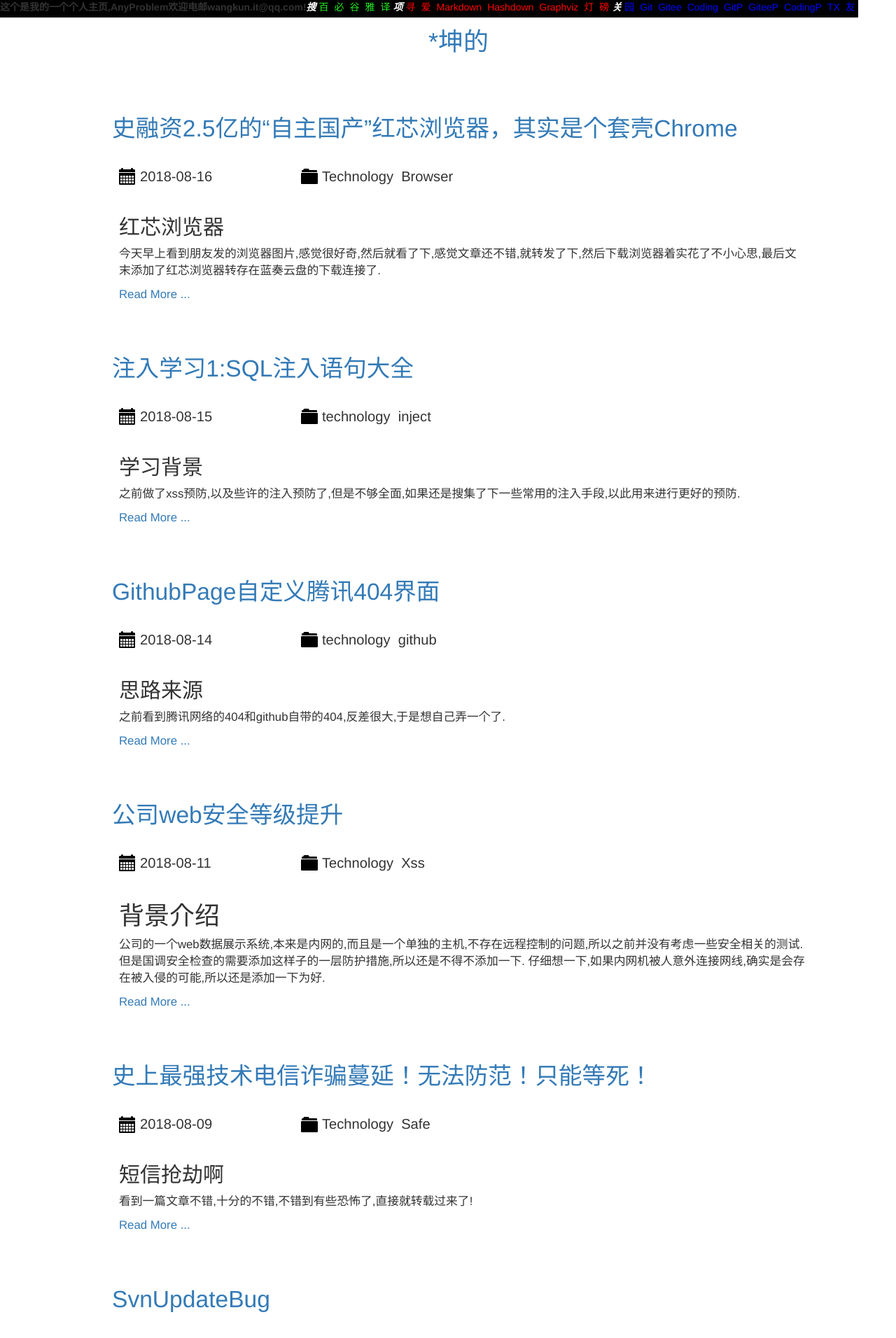
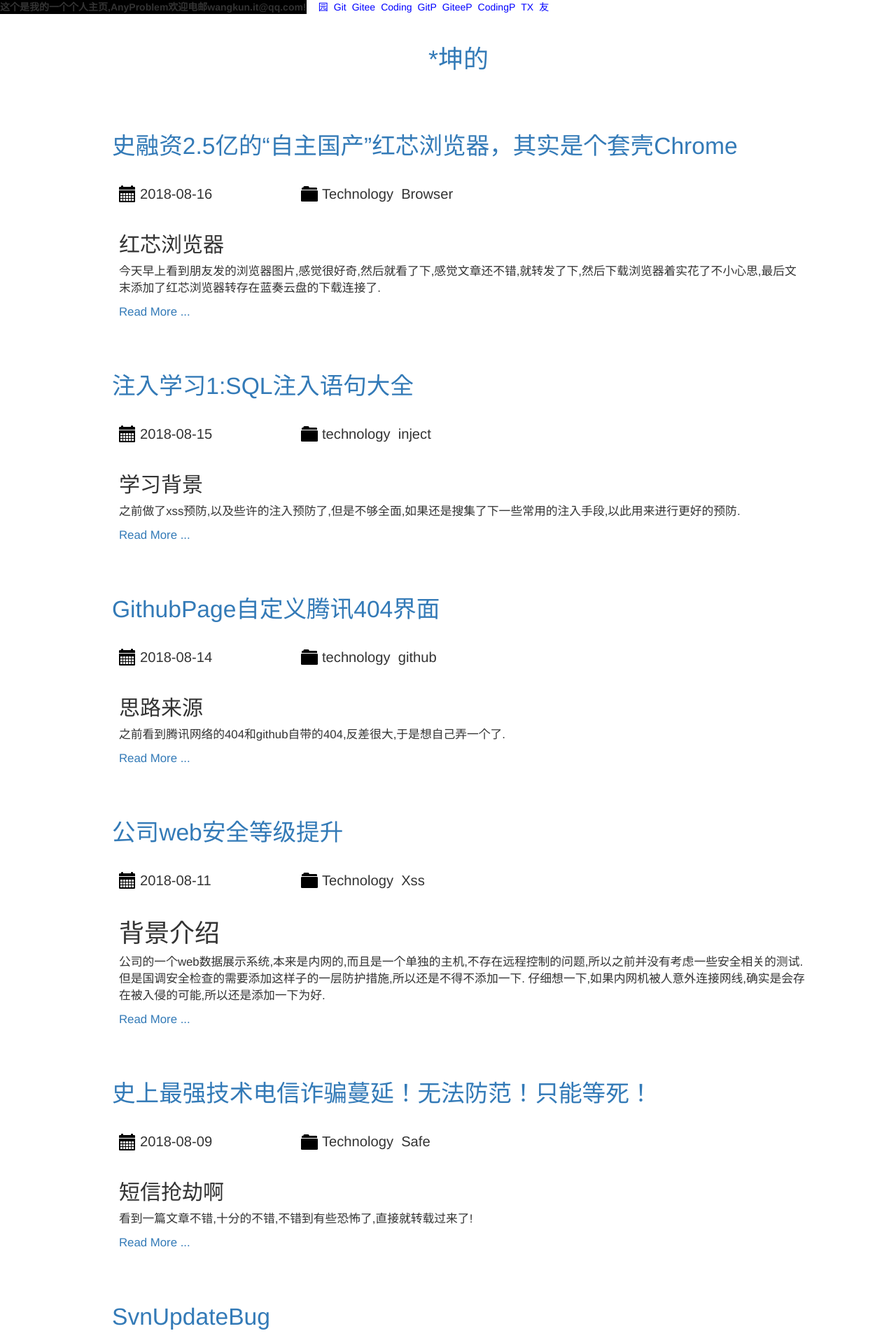
Before and after one commit to wangkun19930608/wangkun19930608.github.io, a Jekyll site: the page built from index.html, in a window 1280 px wide. Shown: the top 1912 px of the page at 70% size. Built offline with Jekyll 4.4.1, drawn with Linux system fonts in a browser that asks for light colours; nearby versions of some CDN libraries; the list of posts is cut into pages by our own code; comment, search, counter and statistics services are not loaded.

```diff
--- a/assets/css/straybirds.css
+++ b/assets/css/straybirds.css
@@ -420,7 +420,7 @@ table, th, td {
     /*display: none;*/
 }
 
-#headtitle {
+#introduce {
 	position: fixed;
 	background: black;
 	z-index: 1;
--- a/assets/javascripts/main.js
+++ b/assets/javascripts/main.js
@@ -52,6 +52,7 @@ var json=
  	var v=document.getElementById("headtitle");
 	var l=document.createElement("label");
 	l.innerHTML='这个是我的一个个人主页,AnyProblem欢迎电邮wangkun.it@qq.com!';
+	l.setAttribute("id","introduce");
 	v.appendChild(l);
 
 	for(var o in json){
--- a/friends2.html
+++ b/friends2.html
@@ -1,3 +1,7 @@
+---
+layout: default
+---
+
 <!DOCTYPE html>
 <!-- saved from url=(0035)https://www.noxxxx.com/friends-link -->
 <html lang="zh-cn"><head><meta http-equiv="Content-Type" content="text/html; charset=UTF-8">
```
